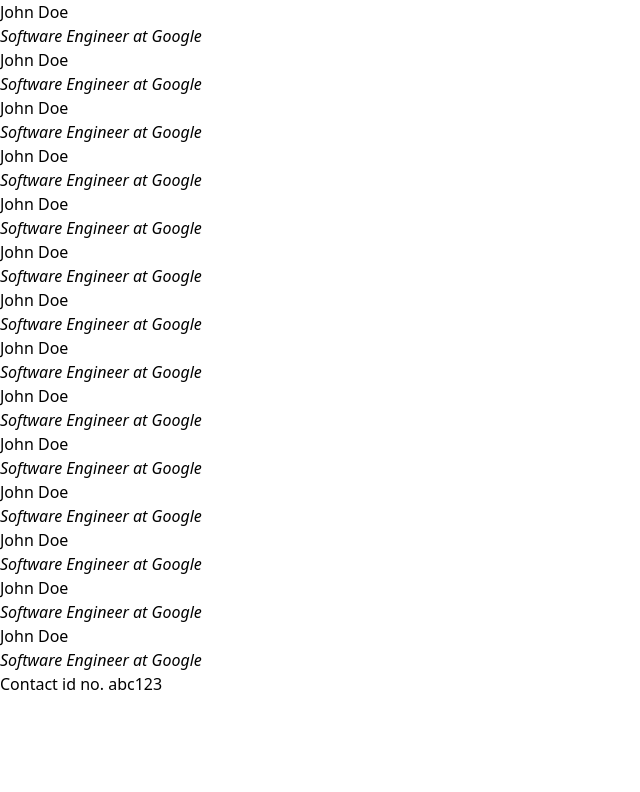
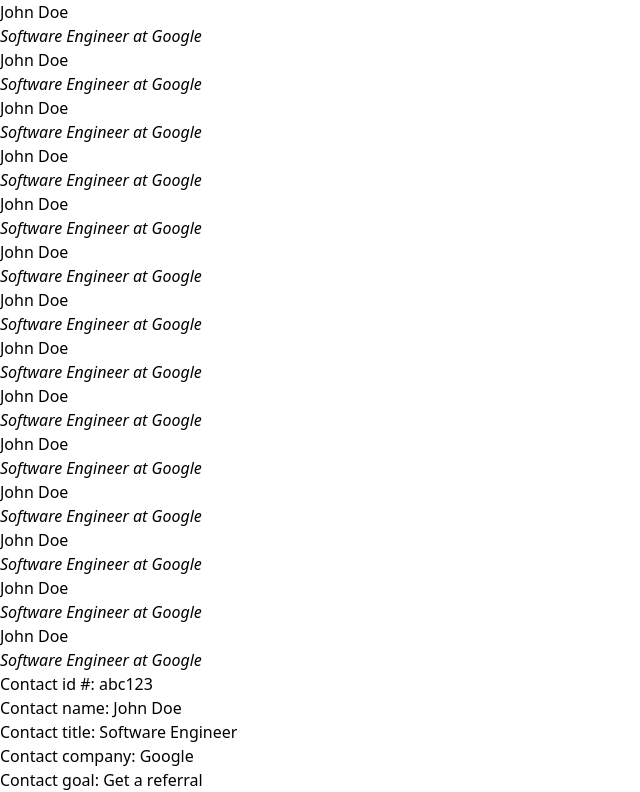
Before and after one commit to mayank-raj1/GDSC_Hacks, a React (Vite) app in the folder Frontend/: page /contacts/abc123 in a window 1280 px wide. Shown: the part 690-1482 px from the top of the page, without its empty margins (0-640 px from the left). Before the commit the page ends 1386 px from the top, so only its background shows below. Built offline with nearby package versions, Linux system fonts and the light colour scheme.

Commit message:
Commiting ContactPage

```diff
--- a/Frontend/src/components/contacts/Contact.jsx
+++ b/Frontend/src/components/contacts/Contact.jsx
@@ -1,9 +1,13 @@
 
-function Contact({ id }) {
+function Contact({ id, name, title, company, goal }) {
 
   return (
     <div>
-      Contact id no. {id}
+      Contact id #: {id}<br />
+      Contact name: {name}<br />
+      Contact title: {title}<br />
+      Contact company: {company}<br />
+      Contact goal: {goal}<br />
     </div>
   );
 }
--- a/Frontend/src/components/contacts/ContactsPage.jsx
+++ b/Frontend/src/components/contacts/ContactsPage.jsx
@@ -1,4 +1,5 @@
 import { useParams } from "react-router";
+import { NavLink } from "react-router-dom";
 import Contact from "./Contact.jsx";
 import AddContactModal from "./AddContactModal.jsx";
 import { useState } from "react";
@@ -18,6 +19,7 @@ function ContactsPage() {
       company: "Google",
       goal: "Get a referral",
       id: "abc123",
+
     },
   ]
   for (let i = 0; i < 4; i++){
@@ -27,9 +29,9 @@ function ContactsPage() {
   return (
     <div className="flex w-full">
       <div className="bg-white w-96 z-10 ml-20 ">
-
         <div className="border border-black-900 max-h-screen w-96 flex flex-col">
           <div className="flex justify-between items-center ml-4 pr-4 border-r border-slate-300">
+
             <h2 className="text-4xl py-4 font-semibold">Contacts</h2>
             <button onClick={openContactModal}>
               <i className="material-icons text-5xl pt-1 text-cyan-500">
@@ -42,7 +44,9 @@ function ContactsPage() {
               data.map((contact, i) => {
                 return (
                   <li key={i} className="border bg-white p-4">
+                    <NavLink to={`/contacts/${contact.id}`}>
                     <h4 className="text-xl">{contact.name}</h4>
+                    </NavLink>
                     <div>
                       <p className="text-gray-500">
                         <em>{contact.title + " at " + contact.company}</em>
@@ -62,7 +66,8 @@ function ContactsPage() {
           (
             contactid
           ) ? (
-            <Contact id={contactid} />
+            <Contact id={contactid} name={data[0].name} title={data[1].title}
+            company={data[2].company} goal={data[3].goal}/>
           ) : (
             <div className="w-full h-full flex items-center justify-center">
               <p className="w-fit font-semibold text-2xl">Select a Contact</p>
--- a/Frontend/src/components/dashboard/Dashboard.jsx
+++ b/Frontend/src/components/dashboard/Dashboard.jsx
@@ -16,11 +16,14 @@ function Dashboard() {
 
 
   return (
-    <div className="bg-white w-96">
-      <main className="border border-black-900">
+    <div className="flex">
+      <div className="bg-white w-96 z-10 ml-20">
+      <main className="border border-black-900 max-h-screen fixed w-96 flex flex-col">
+        <div className="flex justify-between items-center mx-4">
           <h2 className="text-4xl py-4 font-semibold indent-4">DashBoard</h2>
+        </div>
       </main>
-      <div className="">
+      <div className="overflow-y-auto max-h-full">
           {
             data.map((contact, i) => {
               return (
@@ -36,6 +39,7 @@ function Dashboard() {
             })
           }
         </div>
+      </div>
     </div>
 
   );
```
